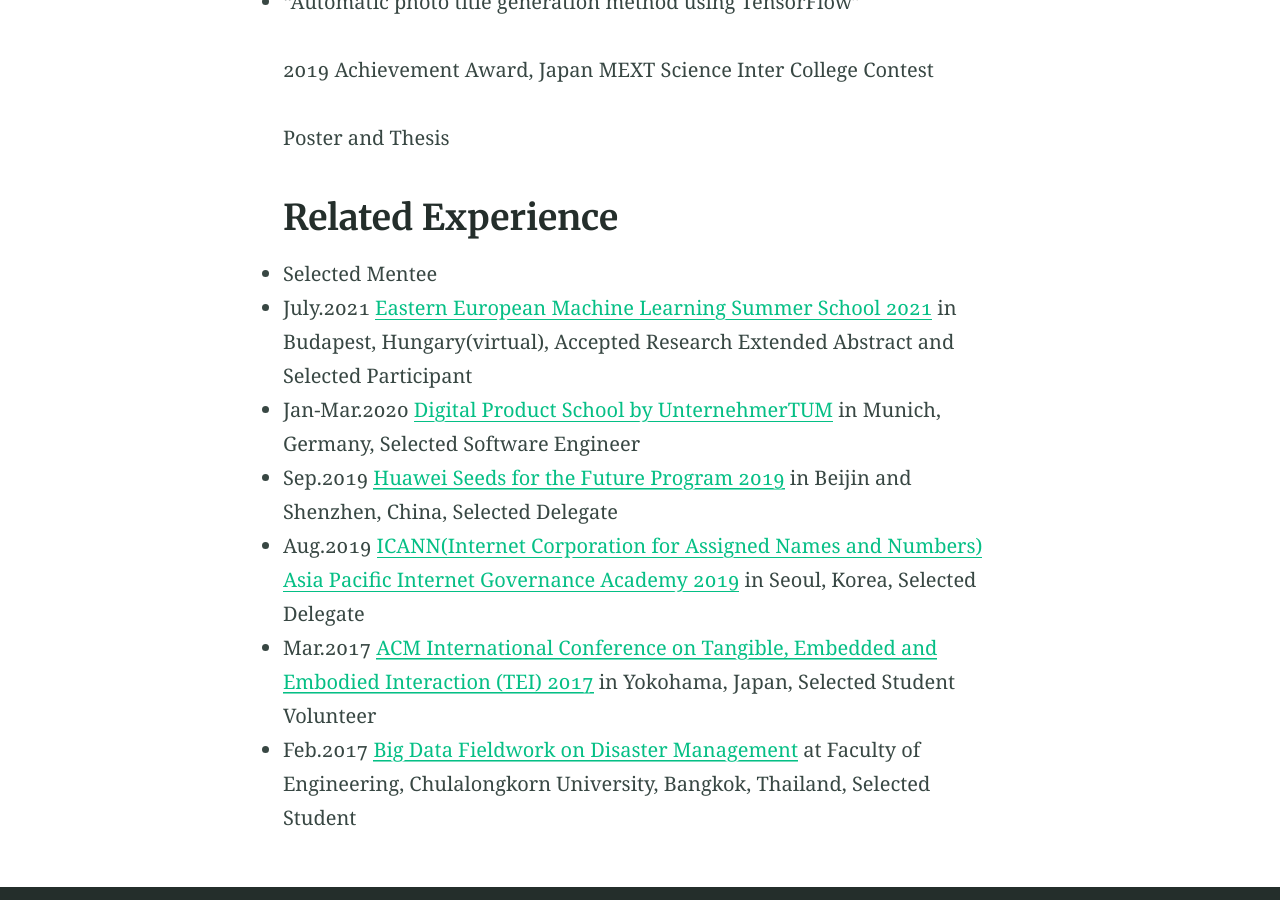
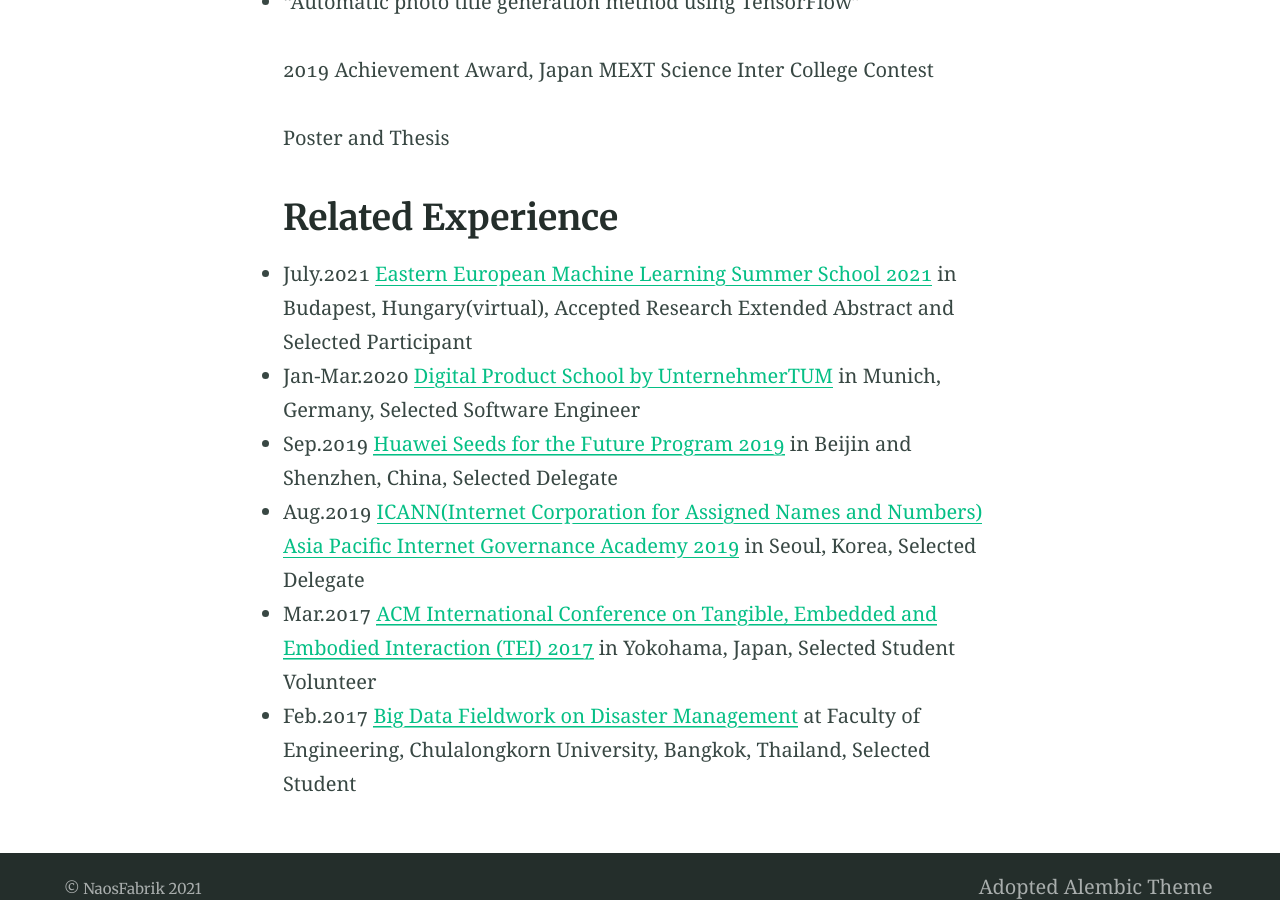
Before and after one commit to NaosFabrik/NaosFabrik.github.io, a Jekyll site: the page built from elements.md, in a window 1280 px wide and 900 px high, scrolled down 840 px. Built offline with Jekyll 4.4.1, drawn with Linux system fonts in a browser that asks for light colours.

Commit message:
Update elements.md

```diff
--- a/elements.md
+++ b/elements.md
@@ -28,8 +28,6 @@
 
 
 ## Related Experience
-* Selected Mentee
-
 * July.2021 [Eastern European Machine Learning Summer School 2021](https://www.eeml.eu/home) in Budapest, Hungary(virtual), Accepted Research Extended Abstract and Selected Participant
 
 * Jan-Mar.2020 [Digital Product School by UnternehmerTUM](https://digitalproductschool.io/) in Munich, Germany, Selected Software Engineer
```
